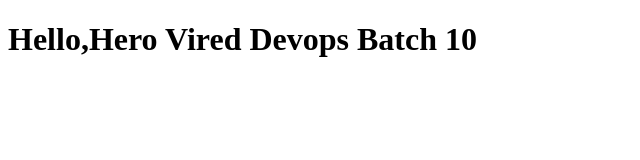
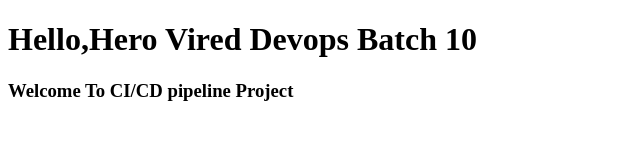
Before and after one commit to praysap/Devops_pipeline, a plain HTML site: page index.html in a window 1280 px wide. Shown: the whole page, without its empty margins (0-640 px from the left). Drawn offline with Linux system fonts and the light colour scheme.

Commit message:
Index:Html file updated

```diff
--- a/index.html
+++ b/index.html
@@ -1,9 +1,10 @@
 <!DOCTYPE html>
 <html>
 <head>
-    <title>Welcome To CI/CD pipeline Project</title>
+    <title>Devops CI/CD pipeline </title>
 </head>
 <body>
     <h1>Hello,Hero Vired Devops Batch 10 </h1>
+    <h3>Welcome To CI/CD pipeline Project</h3>
 </body>
 </html>
```
